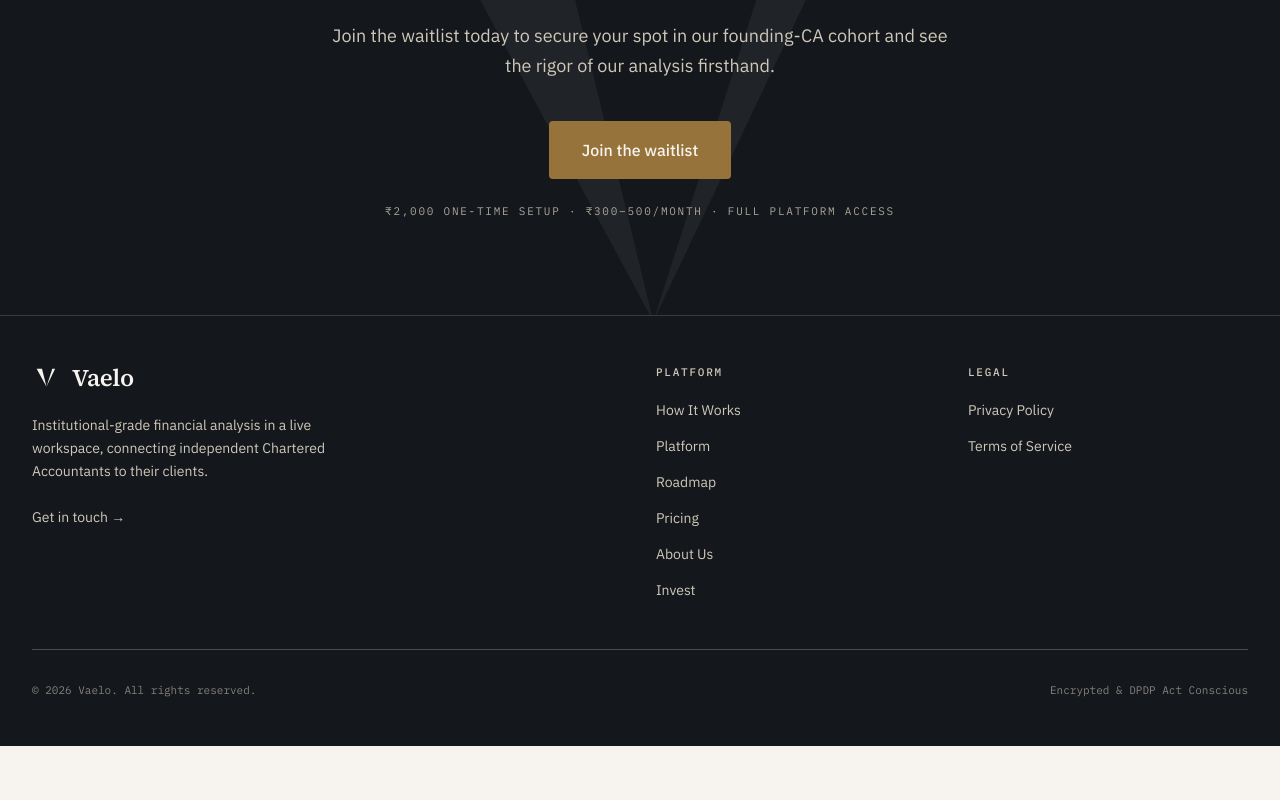
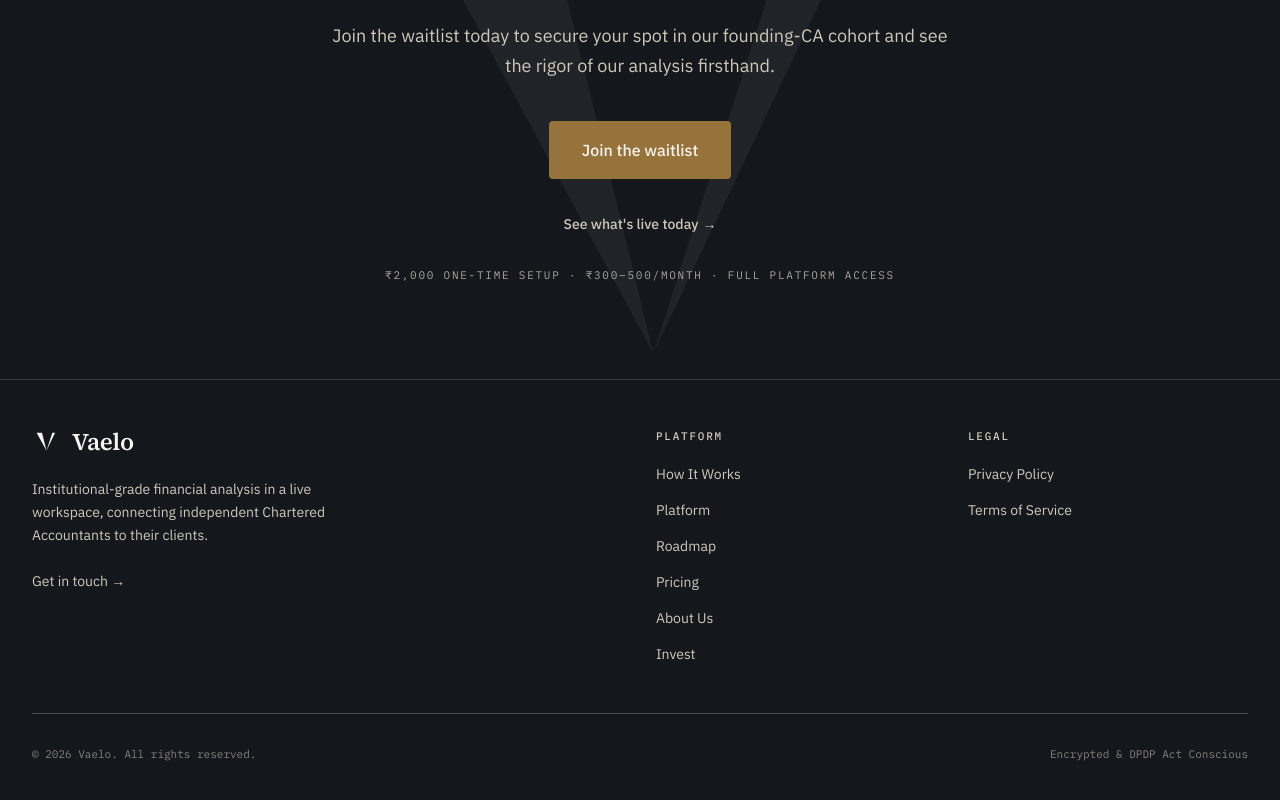
Before and after one commit to Smeetmehta27/vaelo, a Next.js app: page /terms in a window 1280 px wide. Shown: the part 2780-3580 px from the top of the page. Before the commit the page ends 3526 px from the top, so only its background shows below. Built offline with nearby package versions, Linux system fonts and the light colour scheme.

Commit message:
feat: add 'See what's live today' links to CTAs and update Hero copy

```diff
--- a/src/components/CtaSection.tsx
+++ b/src/components/CtaSection.tsx
@@ -28,7 +28,12 @@
         >
           Join the waitlist
         </Link>
-        <p className="mt-6 text-[11px] uppercase tracking-[0.16em] font-mono text-stone/80">
+        <div className="mt-8">
+          <Link href="/roadmap" className="inline-flex items-center text-sm font-medium text-stone hover:text-paper hover:underline hover:decoration-stone hover:underline-offset-4 transition-all duration-200 group">
+            See what's live today <span className="ml-1 group-hover:translate-x-0.5 transition-transform duration-200">→</span>
+          </Link>
+        </div>
+        <p className="mt-8 text-[11px] uppercase tracking-[0.16em] font-mono text-stone/80">
           ₹2,000 one-time setup · ₹300–500/month · Full platform access
         </p>
       </Reveal>
--- a/src/components/Hero.tsx
+++ b/src/components/Hero.tsx
@@ -18,7 +18,7 @@
               The collaborative financial workspace for CAs and their clients.
             </h1>
             <p className="mt-6 text-lg text-ink-soft leading-[1.65] max-w-[640px]">
-              Equip your CA practice with structured financial intelligence across CMA, financial health, and feasibility. Run pipelines on demand from a self-serve dashboard, while your clients log in to see the actual reports and analysis you've run for them.
+              Equip your CA practice with structured financial intelligence across CMA, financial health, and feasibility. Run pipelines on demand from a self-serve dashboard, while you securely share a chronological timeline of project milestones and finalized reports.
             </p>
             <div className="mt-8 flex flex-col sm:flex-row gap-4">
               <Link
@@ -34,6 +34,11 @@
                 See how it works
               </Link>
             </div>
+            <div className="mt-6 flex justify-start">
+              <Link href="/roadmap" className="inline-flex items-center text-sm font-medium text-ink-soft hover:text-ink hover:underline hover:decoration-stone-line hover:underline-offset-4 transition-all duration-200 group">
+                See what's live today <span className="ml-1 group-hover:translate-x-0.5 transition-transform duration-200">→</span>
+              </Link>
+            </div>
           </Reveal>
 
           {/* Signature Visual Element: The Dynamic Ledger */}
```
